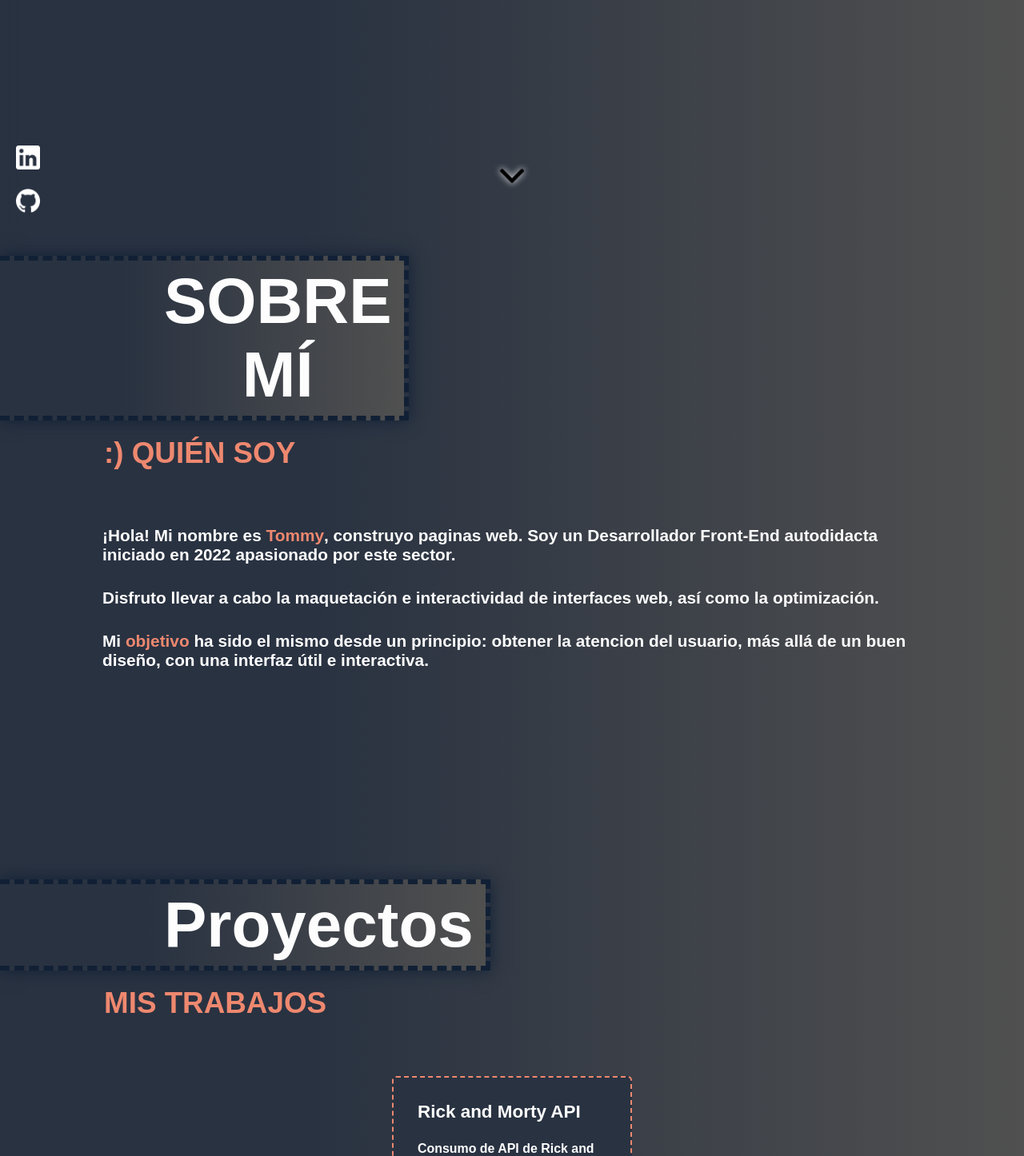
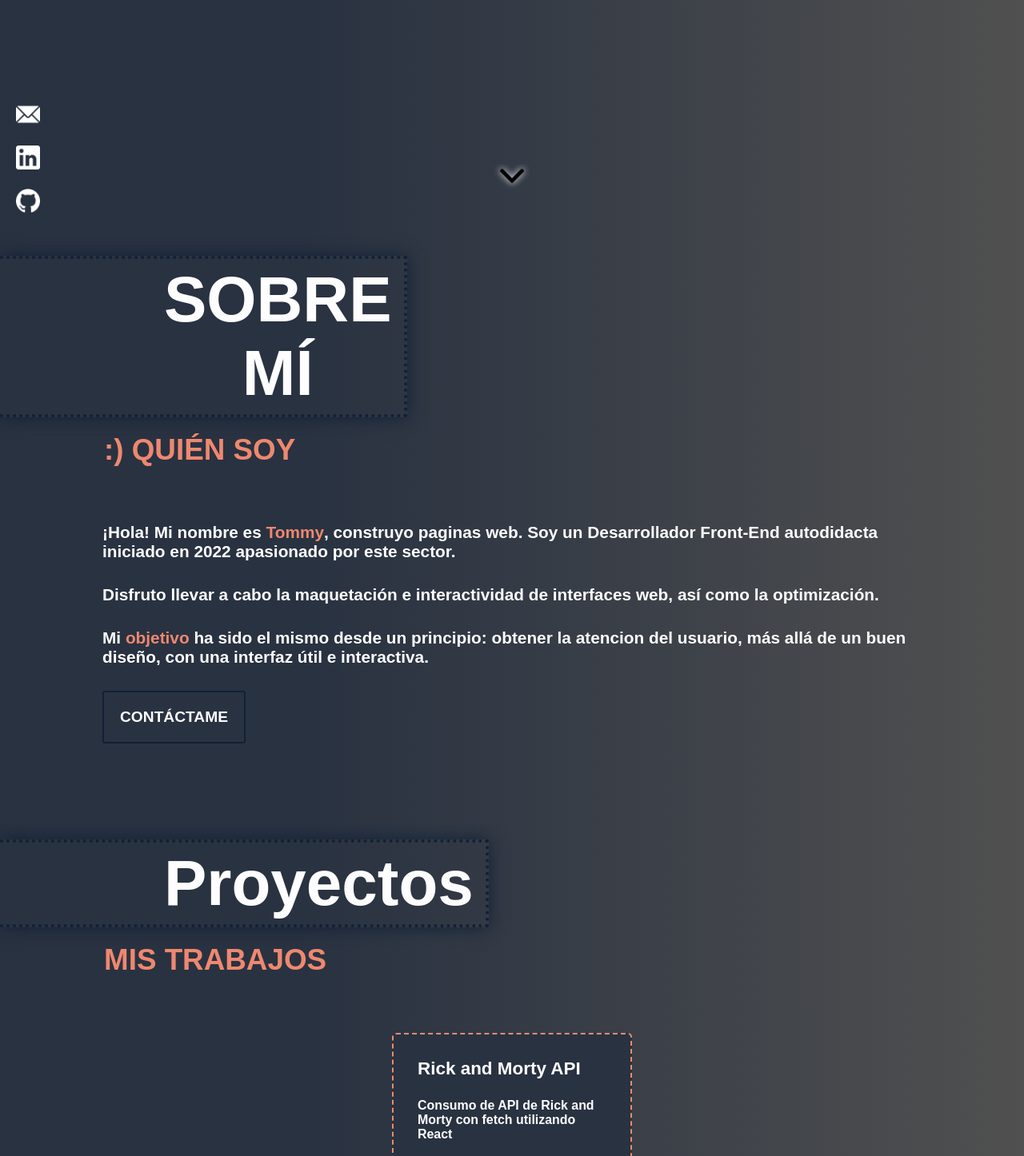
Before and after one commit to Tommyyoliver/portfolio, a React (Vite) app: page / in a window 1280 px wide. Shown: the part 520-1966 px from the top of the page at 80% size. Built offline with nearby package versions, Linux system fonts and the light colour scheme.

Commit message:
Sidebar actualizado. AboutMe actualizado. Se agrego boton de contacto y se reestilizaron todos los bordes de la página

```diff
--- a/src/assets/css/output.css
+++ b/src/assets/css/output.css
@@ -35,11 +35,12 @@ body::-webkit-scrollbar {
   font-weight: 700;
 }
 .bar .bar-icons-container a {
-  margin: 0 5px 0 5px;
+  margin: 0 15px 0 5px;
 }
 .bar .bar-icons-container a img {
-  width: 25px;
+  width: 35px;
   filter: invert(1);
+  cursor: pointer;
 }
 .bar .bar-icons-container a img:hover {
   transform: scale(1.06);
@@ -194,7 +195,7 @@ body::-webkit-scrollbar {
 .description-container .description-cube {
   width: 230px;
   height: 80px;
-  border: 6px dashed #112035;
+  border: 4px dotted #112035;
   box-shadow: 0px 0px 20px 0px #112035;
   position: absolute;
   transform: translate(-10px, -10px);
@@ -569,15 +570,15 @@ body::-webkit-scrollbar {
 }
 .about-container {
   width: 100vw;
-  height: 100vh;
+  height: min-content;
   overflow-y: hidden;
   padding-top: 20px;
+  margin-bottom: 100px;
 }
 .about-container .about-title-container {
-  border-top: 6px dashed #112035;
-  border-right: 6px dashed #112035;
-  border-bottom: 6px dashed #112035;
-  background: linear-gradient(90deg, rgb(41, 50, 65) 0%, rgb(41, 50, 65) 30%, rgb(80, 80, 80) 100%);
+  border-top: 4px dotted #112035;
+  border-right: 4px dotted #112035;
+  border-bottom: 4px dotted #112035;
   box-shadow: 0px 0px 20px 0px #112035;
   width: min-content;
   height: min-content;
@@ -613,6 +614,30 @@ body::-webkit-scrollbar {
   color: #ee886f;
   font-weight: 700;
 }
+.about-container .btn-container {
+  width: 80%;
+  margin: 0 auto;
+}
+.about-container .btn-container div {
+  width: min-content;
+  height: min-content;
+  padding: 20px;
+  border: 2px solid #112035;
+  border-radius: 3px;
+  font-size: 1.2rem;
+  font-weight: bold;
+  cursor: pointer;
+}
+.about-container .btn-container div a {
+  text-decoration: none;
+}
+.about-container .btn-container div:hover {
+  background-color: #fdfdfd;
+  transition: 0.2s;
+}
+.about-container .btn-container div:hover a {
+  color: #ee886f;
+}
 
 @media (min-width: 376px) {
   .about-container .about-text-container {
@@ -644,6 +669,9 @@ body::-webkit-scrollbar {
   .about-container .about-text-container p {
     font-size: 1.3rem;
   }
+  .about-container .btn-container div {
+    font-size: 1.8;
+  }
 }
 @media (min-width: 1441px) {
   .about-container .about-title-container h2 {
@@ -656,6 +684,13 @@ body::-webkit-scrollbar {
   .about-container .about-text-container p {
     font-size: 1.8rem;
     margin-bottom: 40px;
+  }
+  .about-container .btn-container {
+    width: 60%;
+  }
+  .about-container .btn-container div {
+    font-size: 1.7rem;
+    border: 4px dashed #112035;
   }
 }
 @media (min-width: 2000px) {
@@ -677,6 +712,14 @@ body::-webkit-scrollbar {
     font-size: 3rem;
     margin-bottom: 80px;
   }
+  .about-container .btn-container {
+    width: 50%;
+  }
+  .about-container .btn-container div {
+    font-size: 2rem;
+    padding: 50px;
+    border: 5px dashed #112035;
+  }
 }
 .projects-container {
   width: 100vw;
@@ -684,10 +727,9 @@ body::-webkit-scrollbar {
   margin-bottom: 20vh;
 }
 .projects-container .project-title-container {
-  border-top: 6px dashed #112035;
-  border-right: 6px dashed #112035;
-  border-bottom: 6px dashed #112035;
-  background: linear-gradient(90deg, rgb(41, 50, 65) 0%, rgb(41, 50, 65) 30%, rgb(80, 80, 80) 100%);
+  border-top: 4px dotted #112035;
+  border-right: 4px dotted #112035;
+  border-bottom: 4px dotted #112035;
   box-shadow: 0px 0px 20px 0px #112035;
   width: min-content;
   height: min-content;
--- a/src/assets/sass/components/_AboutMe.scss
+++ b/src/assets/sass/components/_AboutMe.scss
@@ -3,15 +3,16 @@
 
 .about-container {
     width: 100vw;
-    height: 100vh;
+    height: min-content;
     overflow-y: hidden;
     padding-top: 20px;
+    margin-bottom: 100px;
 
     .about-title-container {
-        border-top: 6px dashed $border-color;
-        border-right: 6px dashed $border-color;
-        border-bottom: 6px dashed $border-color;
-        @include backgroundgradient();
+        border-top: 4px dotted $border-color;
+        border-right: 4px dotted $border-color;
+        border-bottom: 4px dotted $border-color;
+        // @include backgroundgradient();
         box-shadow: 0px 0px 20px 0px $border-color;
         width: min-content;
         height: min-content;
@@ -49,6 +50,31 @@
             span {
                 color: $secondary-color;
                 font-weight: 700;
+            }
+        }
+    }
+    .btn-container {
+        width: 80%;
+        margin: 0 auto;
+        div {
+            width: min-content;
+            height: min-content;
+            padding: 20px;
+            border: 2px solid $border-color;
+            border-radius: 3px;
+            font-size: 1.2rem;
+            font-weight: bold;
+            cursor: pointer;
+
+            a {
+                text-decoration: none;
+            }
+        }
+        div:hover {
+            background-color: $primary-color;
+            transition: .2s;
+            a {
+                color: $secondary-color;
             }
         }
     }
@@ -101,6 +127,11 @@
                 font-size: 1.3rem;
             }
         }
+        .btn-container {
+            div {
+                font-size: 1.8;
+            }
+        }
     }
 }
 @media (min-width: 1441px) {
@@ -116,6 +147,14 @@
             p {
                 font-size: 1.8rem;
                 margin-bottom: 40px;
+            }
+        }
+        .btn-container {
+            width: 60%;
+
+            div {
+                font-size: 1.7rem;
+                border: 4px dashed $border-color;
             }
         }
     }
@@ -140,5 +179,14 @@
                 margin-bottom: 80px;
             }
         }
+        .btn-container {
+            width: 50%;
+
+            div {
+                font-size: 2rem;
+                padding: 50px;
+                border: 5px dashed $border-color;
+            }
+        }
     }
 }
--- a/src/assets/sass/components/_InitialSection.scss
+++ b/src/assets/sass/components/_InitialSection.scss
@@ -96,7 +96,7 @@
     .description-cube {
         width: 230px;
         height: 80px;
-        border: 6px dashed #112035;
+        border: 4px dotted #112035;
         box-shadow: 0px 0px 20px 0px $border-color;
         position: absolute;
         transform: translate(-10px, -10px);
--- a/src/assets/sass/components/_Proyects.scss
+++ b/src/assets/sass/components/_Proyects.scss
@@ -7,10 +7,10 @@
     margin-bottom: 20vh;
 
     .project-title-container {
-        border-top: 6px dashed $border-color;
-        border-right: 6px dashed $border-color;
-        border-bottom: 6px dashed $border-color;
-        @include backgroundgradient();
+        border-top: 4px dotted $border-color;
+        border-right: 4px dotted $border-color;
+        border-bottom: 4px dotted $border-color;
+        // @include backgroundgradient();
         box-shadow: 0px 0px 20px 0px $border-color;
         width: min-content;
         height: min-content;
--- a/src/assets/sass/components/_Sidebar.scss
+++ b/src/assets/sass/components/_Sidebar.scss
@@ -27,11 +27,12 @@
     .bar-icons-container {
 
         a {
-            margin: 0 5px 0 5px;
+            margin: 0 15px 0 5px;
 
             img {
-                width: 25px;
+                width: 35px;
                 filter: invert(1);
+                cursor: pointer;
             }
             img:hover {
                 transform: scale(1.06);
--- a/src/components/AboutMe.jsx
+++ b/src/components/AboutMe.jsx
@@ -12,6 +12,11 @@ function AboutMe () {
                 <p>Disfruto llevar a cabo la maquetación e interactividad de interfaces web, así como la optimización.</p>
                 <p>Mi <span>objetivo</span> ha sido el mismo desde un principio: obtener la atencion del usuario, más allá de un buen diseño, con una interfaz útil e interactiva.</p>
             </div>
+            <div className="btn-container">
+                <div className="btn">
+                    <a href="mailto:tommyolivr@gmail.com?Subject=QUIERO%20CONTACTARME%20CONTIGO!">CONTÁCTAME</a>
+                </div>
+            </div>
         </div>
     )
 }
--- a/src/components/Sidebar.jsx
+++ b/src/components/Sidebar.jsx
@@ -1,6 +1,7 @@
 import github from "../icons/github.png";
 import linkedin from "../icons/linkedin.png";
-import logo from "../icons/logo.png"
+import logo from "../icons/logo.png";
+import emailLogo from "../icons/email.png";
 
 function Sidebar() {
     return(
@@ -8,10 +9,10 @@ function Sidebar() {
             <div className="bar-icon">
                 <img src={logo} alt="icon-page" />
             </div>
-            <div className="bar-text">
-                <h5>Bienvenido</h5>
-            </div>
             <div className="bar-icons-container">
+                <a href="mailto:tommyolivr@gmail.com?Subject=QUIERO%20CONTACTARME%20CONTIGO!">
+                    <img src={emailLogo} alt="email" />
+                </a>
                 <a href="https://www.linkedin.com/in/tommy-oliver-937827252/" target="_blank">
                     <img src={linkedin} alt="linkedin" />
                 </a>
```
Also changed, not shown: src/icons/email.png (added), 1 other file (tests, documents, lock files or other folders).
